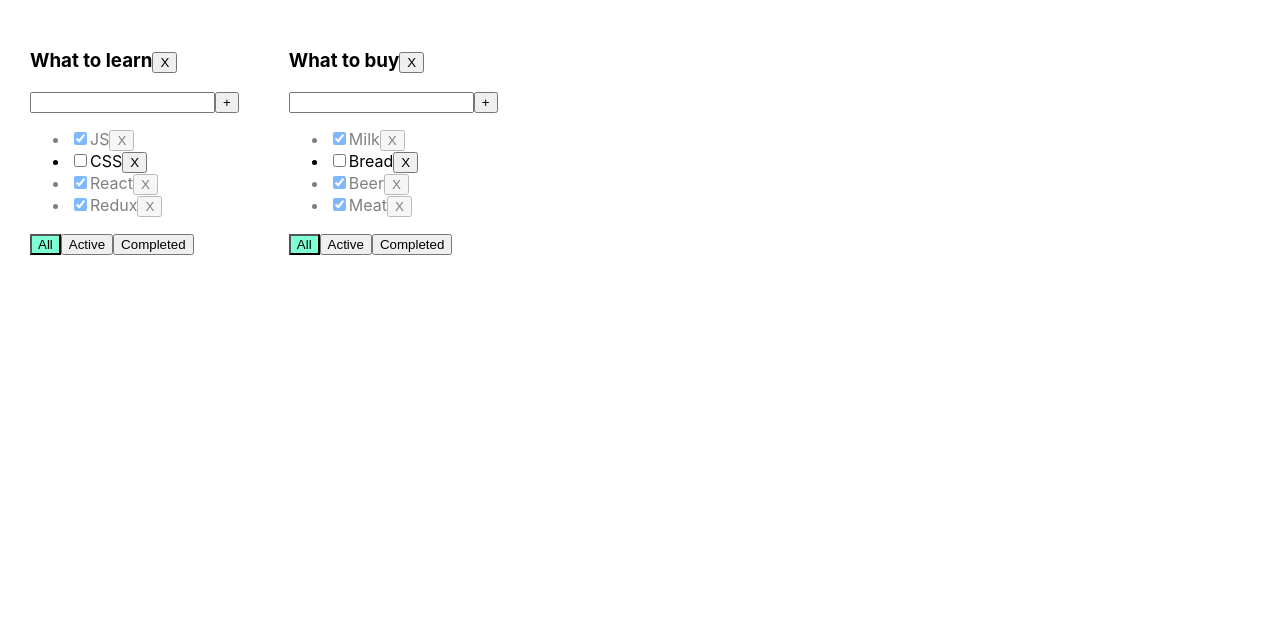
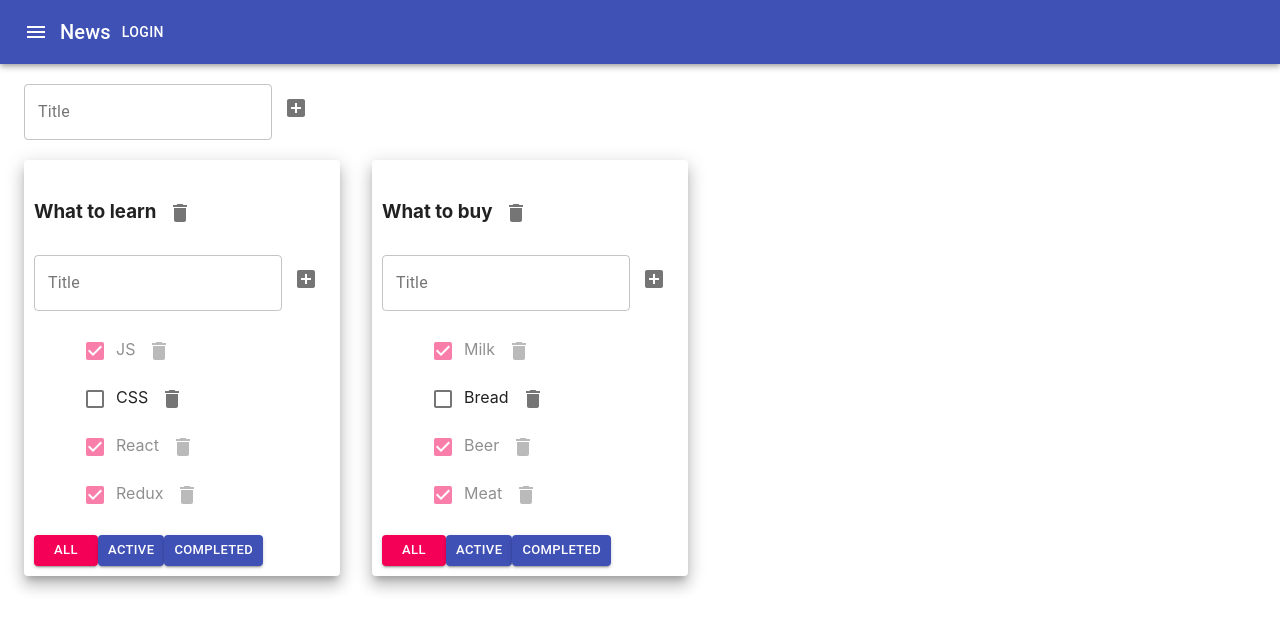
Before and after one commit to nikita11044/ToDoList, a React (Create React App) app: page / in a window 1280 px wide. Shown: the top 630 px of the page. Built offline with nearby package versions, Linux system fonts and the light colour scheme.

Commit message:
1. Implemented tl-reducer 2. Initiated tasks-reducer implementation

```diff
--- a/package.json
+++ b/package.json
@@ -3,6 +3,8 @@
   "version": "0.1.0",
   "private": true,
   "dependencies": {
+    "@material-ui/core": "^4.11.3",
+    "@material-ui/icons": "^4.11.2",
     "@testing-library/jest-dom": "^4.2.4",
     "@testing-library/react": "^9.3.2",
     "@testing-library/user-event": "^7.1.2",
--- /dev/null
+++ b/src/AddItemForm.tsx
@@ -0,0 +1,51 @@
+import React, {ChangeEvent, KeyboardEvent, useState} from 'react';
+import {AddBox} from "@material-ui/icons";
+import {IconButton, TextField} from "@material-ui/core";
+
+type AddItemFormPropsType = {
+    addItem: (title: string) => void
+}
+
+function AddItemForm(props: AddItemFormPropsType) {
+    const [title, setTitle] = useState('')
+    const [error, setError] = useState<boolean>(false)
+
+    const addItem = () => {
+        const trimmedTitle = title.trim()
+        if(trimmedTitle) {
+            props.addItem(trimmedTitle)
+        } else {
+            setError(true)
+        }
+        setTitle('')
+    }
+
+    const changeTitle = (e: ChangeEvent<HTMLInputElement>) => {
+        setTitle(e.currentTarget.value)
+        setError(false)
+    }
+
+    const onKeyPressAddTask = (e: KeyboardEvent<HTMLInputElement>) => {
+        if (e.key === "Enter") addItem()
+    }
+
+    return (
+        <div>
+            <TextField
+                variant={'outlined'}
+                value={title}
+                onChange={changeTitle}
+                onKeyPress={onKeyPressAddTask}
+                onBlur={() => {setError(false)}}
+                helperText={error ? 'Title is required!' : ''}
+                label={"Title"}
+                error={error}/>
+            <IconButton onClick={addItem}>
+                <AddBox />
+            </IconButton>
+            {/*{error && <div className='error-message'>Please, enter task title</div>}*/}
+        </div>
+    )
+}
+
+export default AddItemForm;
--- a/src/App.css
+++ b/src/App.css
@@ -1,12 +1,3 @@
-.App {
-  padding: 30px;
-  display: flex;
-}
-
-.App > div {
-  margin-right: 50px;
-}
-
 .active-filter {
   background-color: aquamarine;
   outline: none;
--- a/src/App.tsx
+++ b/src/App.tsx
@@ -2,6 +2,9 @@ import React, {useState} from 'react';
 import './App.css';
 import TodoList from './TodoList';
 import {v1} from "uuid";
+import AddItemForm from "./AddItemForm";
+import {AppBar, Button, Container, Grid, IconButton, Paper, Toolbar, Typography} from "@material-ui/core";
+import {Menu} from "@material-ui/icons";
 
 export type TaskType = {
     id: string
@@ -39,7 +42,7 @@ function App() {
                 {id: v1(), title: "React", isDone: true},
                 {id: v1(), title: "Redux", isDone: true},
             ],
-            [todoLists2] : [
+            [todoLists2]: [
                 {id: v1(), title: "Milk", isDone: true},
                 {id: v1(), title: "Bread", isDone: false},
                 {id: v1(), title: "Beer", isDone: true},
@@ -48,12 +51,37 @@ function App() {
         }
     )
 
+    //function for TodoLists
+    function addTodoList(title: string) {
+        let newTodoListID = v1()
+        let newTodoList: TodoListsType = {id: newTodoListID, title: title, filter: 'all'}
+        setTodoLists([newTodoList, ...todoLists])
+        setTasks({
+            ...tasks,
+            [newTodoListID]: []
+        })
+    }
     function removeTodoList(todoListID: string) {
         setTodoLists(todoLists.filter(el => el.id !== todoListID))
         delete tasks[todoListID]
         setTasks({...tasks})
     }
+    function changeFilter(newFilterValue: FilterValuesType, todoListID: string) {
+        const todoList = todoLists.find(tl => tl.id === todoListID)
+        if (todoList) {
+            todoList.filter = newFilterValue
+            setTodoLists([...todoLists])
+        }
+    }
+    function changeTodoListTitle(title: string, todoListID: string) {
+        const todoList = todoLists.find(tl => tl.id === todoListID)
+        if (todoList) {
+            todoList.title = title
+            setTodoLists([...todoLists])
+        }
+    }
 
+    //functions for tasks
     function addTask(taskTitle: string, todoListID: string) {
         const newTask: TaskType = {
             id: v1(),
@@ -64,23 +92,12 @@ function App() {
         tasks[todoListID] = [newTask, ...todoListTasks]
         setTasks({...tasks})
     }
-
-
     function removeTask(taskID: string, todoListID: string) {
         // setTasks({[todoListID]: tasks[todoListID].filter(t => t.id !== taskID), ...tasks})
         const todoListsTask = tasks[todoListID]
         tasks[todoListID] = todoListsTask.filter(t => t.id !== taskID)
         setTasks({...tasks})
     }
-
-    function changeFilter(newFilterValue: FilterValuesType, todoListID: string) {
-        const todoList = todoLists.find(tl => tl.id === todoListID)
-        if (todoList) {
-            todoList.filter = newFilterValue
-            setTodoLists([...todoLists])
-        }
-    }
-
     function changeStatus(taskID: string, isDone: boolean, todoListID: string) {
         const todoListTasks = tasks[todoListID]
         const task: TaskType | undefined = todoListTasks.find(t => t.id === taskID)
@@ -89,10 +106,34 @@ function App() {
             setTasks({...tasks})
         }
     }
+    function changeTaskTitle(taskID: string, title: string, todoListID: string) {
+        const todoListTasks = tasks[todoListID]
+        const task: TaskType | undefined = todoListTasks.find(t => t.id === taskID)
+        if (task) {
+            task.title = title
+            setTasks({...tasks})
+        }
+    }
 
     // UI
     return (
         <div className="App">
+            <AppBar position="static">
+                <Toolbar>
+                    <IconButton edge="start" color="inherit" aria-label="menu">
+                        <Menu/>
+                    </IconButton>
+                    <Typography variant="h6">
+                        News
+                    </Typography>
+                    <Button color="inherit">Login</Button>
+                </Toolbar>
+            </AppBar>
+            <Container fixed>
+                <Grid container style={{padding: "20px 0"}}>
+                    <AddItemForm addItem={addTodoList}/>
+                </Grid>
+                <Grid container spacing={4}>
                     {
                         todoLists.map(el => {
 
@@ -107,8 +148,9 @@ function App() {
                                 tasksForTodoList = allToDoListTasks.filter(t => t.isDone === true)
                             }
 
-                    return <TodoList
-                        key={el.id}
+                            return <Grid item key={el.id}>
+                                <Paper elevation={10} style={{padding: "10px"}}>
+                                    <TodoList
                                         id={el.id}
                                         filter={el.filter}
                                         title={el.title}
@@ -118,10 +160,17 @@ function App() {
                                         removeTodoList={removeTodoList}
                                         changeFilter={changeFilter}
                                         changeStatus={changeStatus}
+                                        changeTaskTitle={changeTaskTitle}
+                                        changeTodoListTitle={changeTodoListTitle}
                                     />
+                                </Paper>
+                            </Grid>
                         })
                     }
+                </Grid>
+            </Container>
         </div>
+
     );
 }
 
--- /dev/null
+++ b/src/EditableSpan.tsx
@@ -0,0 +1,32 @@
+import React, {ChangeEvent, useState} from "react";
+import {TextField} from "@material-ui/core";
+
+type EditableSpanPropsType = {
+    title: string
+    onChange: (title: string) => void
+}
+
+function EditableSpan(props: EditableSpanPropsType) {
+    const [editMode, setEditMode] = useState<boolean>(false)
+    const [title, setTitle] = useState(props.title)
+
+    const activateEditMode = () => setEditMode(true)
+    const deactivateEditMode = () => {
+        setEditMode(false)
+        props.onChange(title)
+    }
+    const onChangeTitle = (e: ChangeEvent<HTMLInputElement>) => {
+        setTitle(e.currentTarget.value)
+    }
+
+    return editMode
+        ? <TextField
+            variant={"standard"}
+            value={title}
+            autoFocus
+            onBlur={deactivateEditMode}
+            onChange={onChangeTitle}/>
+        : <span onDoubleClick={activateEditMode}>{props.title}</span>
+}
+
+export default EditableSpan;
--- a/src/TodoList.tsx
+++ b/src/TodoList.tsx
@@ -1,8 +1,11 @@
-import React, {ChangeEvent, KeyboardEvent, useState} from 'react';
+import React, {ChangeEvent} from 'react';
 import {FilterValuesType, TaskType} from './App';
+import AddItemForm from "./AddItemForm";
+import EditableSpan from "./EditableSpan";
+import {Button, Checkbox, IconButton} from "@material-ui/core";
+import {Delete} from "@material-ui/icons";
 
 type TodoListPropsType = {
-    key: string
     id: string
     filter: FilterValuesType
     title: string
@@ -10,13 +13,13 @@ type TodoListPropsType = {
     addTask: (taskTitle: string, todoListID: string) => void
     removeTask: (taskID: string, todoListID: string) => void
     removeTodoList: (todoListID: string) => void
+    changeTodoListTitle: (title: string, todoLisID: string) => void
     changeFilter: (newFilterValue: FilterValuesType, todoListID: string) => void
     changeStatus: (taskID: string, isDone: boolean, todoListID: string) => void
+    changeTaskTitle: (taskID: string, title: string, todoLisID: string) => void
 }
 
 function TodoList(props: TodoListPropsType) {
-    const [title, setTitle] = useState('')
-    const [error, setError] = useState<boolean>(false)
     const all = () => {
         props.changeFilter('all', props.id)
     }
@@ -26,24 +29,14 @@ function TodoList(props: TodoListPropsType) {
     const completed = () => {
         props.changeFilter('completed', props.id)
     }
-    const addTask = () => {
-        const trimmedTitle = title.trim()
-        if(trimmedTitle) {
-            props.addTask(trimmedTitle, props.id)
-        } else {
-            setError(true)
-        }
-        setTitle('')
-    }
-    const changeTitle = (e: ChangeEvent<HTMLInputElement>) => {
-        setTitle(e.currentTarget.value)
-        setError(false)
-    }
-    const onKeyPressAddTask = (e: KeyboardEvent<HTMLInputElement>) => {
-        if (e.key === "Enter") addTask()
+    const addTask = (title: string) => {
+        props.addTask(title, props.id)
     }
     const removeTodolist = () => {
         props.removeTodoList(props.id)
+    }
+    const changeTodoListTitle = (title: string) => {
+        props.changeTodoListTitle(title, props.id)
     }
 
     const tasks = props.tasks.map(t => {
@@ -53,15 +46,19 @@ function TodoList(props: TodoListPropsType) {
         const changeStatus = (e: ChangeEvent<HTMLInputElement>) => {
             props.changeStatus(t.id, e.currentTarget.checked, props.id)
         }
+        const changeTaskTitle = (title: string) => {
+            props.changeTaskTitle(t.id, title, props.id,)
+        }
         return (
             <li
                 className={t.isDone ? 'is-done' : ''}
                 key={t.id}>
-                <input type="checkbox"
-                       checked={t.isDone}
-                       onChange={changeStatus}/>
-                <span>{t.title}</span>
-                <button onClick={removeTask}>X</button>
+                <Checkbox checked={t.isDone}
+                          onChange={changeStatus}/>
+                <EditableSpan title={t.title} onChange={changeTaskTitle}/>
+                <IconButton onClick={removeTask}>
+                    <Delete/>
+                </IconButton>
             </li>
         )
     })
@@ -69,33 +66,34 @@ function TodoList(props: TodoListPropsType) {
     return (
         <div>
             <h3>
-                {props.title}
-                <button onClick={removeTodolist}>X</button>
+                <EditableSpan title={props.title} onChange={changeTodoListTitle}/>
+                <IconButton onClick={removeTodolist}>
+                    <Delete/>
+                </IconButton>
             </h3>
-            <div>
-                <input
-                    className={error ? 'error' : ''}
-                    value={title}
-                    onChange={changeTitle}
-                    onKeyPress={onKeyPressAddTask}
-                    onBlur={() => {setError(false)}}
-                />
-                <button onClick={addTask}>+</button>
-                {error && <div className='error-message'>Please, enter task title</div>}
-            </div>
-            <ul>
+            <AddItemForm addItem={addTask}/>
+            <ul style={{listStyleType: "none", paddingLeft: "8"}}>
                 {tasks}
             </ul>
             <div>
-                <button
-                    className = {props.filter === 'all' ? 'active-filter' : ''}
-                    onClick={all}>All</button>
-                <button
-                    className = {props.filter === 'active' ? 'active-filter' : ''}
-                    onClick={active}>Active</button>
-                <button
-                    className = {props.filter === 'completed' ? 'active-filter' : ''}
-                    onClick={completed}>Completed</button>
+                <Button
+                    size={"small"}
+                    color={props.filter === 'all' ? 'secondary' : 'primary'}
+                    variant={props.filter === 'completed' ? 'outlined' : 'contained'}
+                    onClick={all}>All
+                </Button>
+                <Button
+                    size={"small"}
+                    color={props.filter === 'active' ? 'secondary' : 'primary'}
+                    variant={props.filter === 'completed' ? 'outlined' : 'contained'}
+                    onClick={active}>Active
+                </Button>
+                <Button
+                    size={"small"}
+                    color={props.filter === 'completed' ? 'secondary' : 'primary'}
+                    variant={props.filter === 'completed' ? 'outlined' : 'contained'}
+                    onClick={completed}>Completed
+                </Button>
             </div>
         </div>
     )
```
Also changed, not shown: src/reducers/tasks-reducer.ts (added, +51 -0 lines), src/reducers/tl-reducer.ts (added, +73 -0 lines), 2 other files (tests, documents, lock files or other folders). Lines whose indentation alone changed are shown as unchanged.
